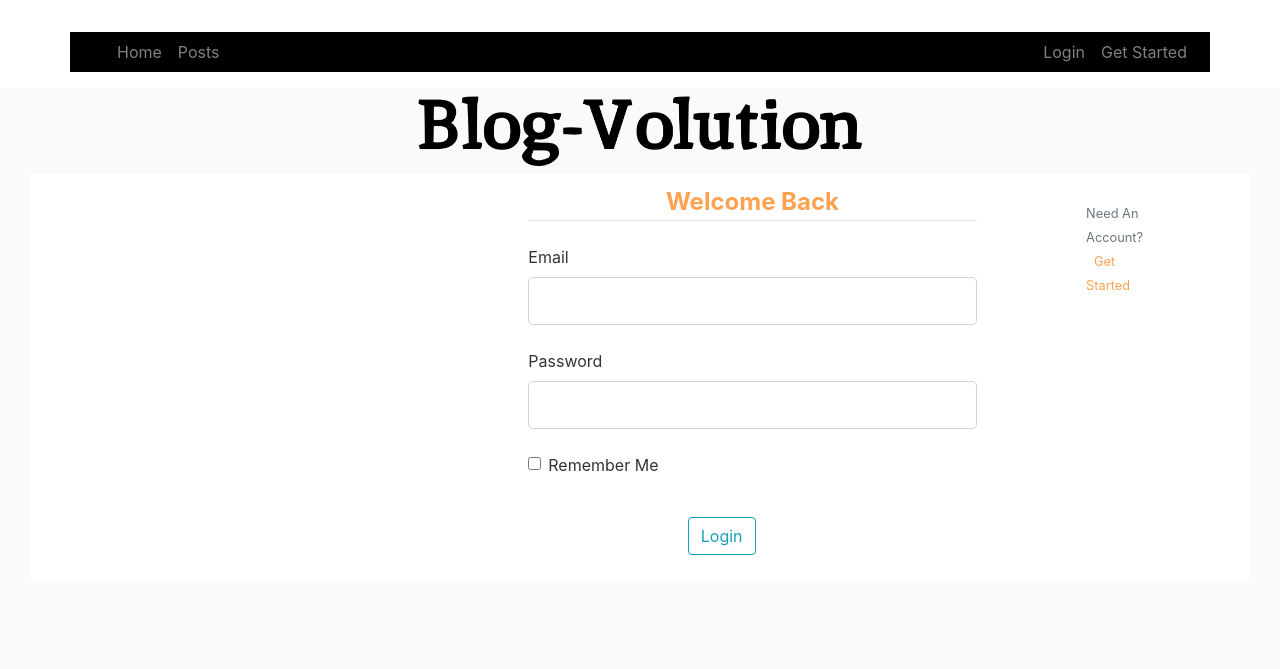
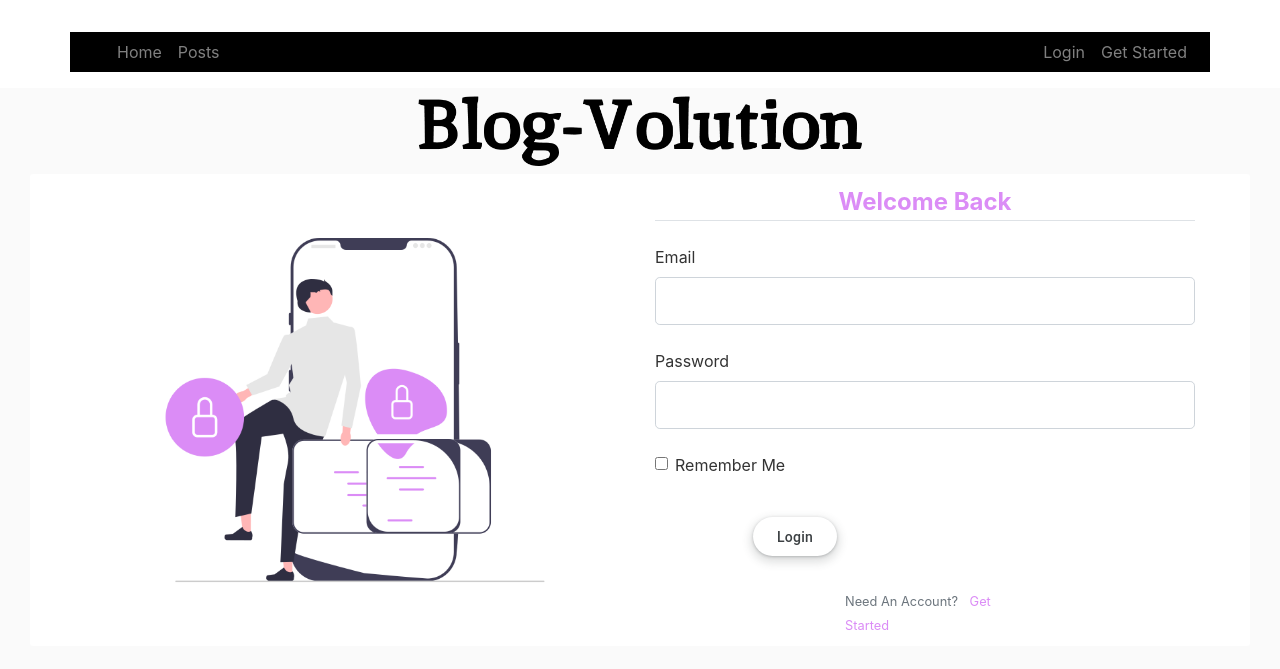
Before and after one commit to AtienoObwanda/Blogvolution, a Flask app: page /auth/login in a window 1280 px wide. Shown: the top 669 px of the page. Run offline with Flask 2, Linux system fonts and the light colour scheme; some libraries are stand-ins or nearby versions.

Commit message:
styling done

```diff
--- a/app/main/views.py
+++ b/app/main/views.py
@@ -5,7 +5,7 @@ from flask_login import login_required,current_user
 
 from .forms import PostForm,CommentForm
 from . import main
-from ..models import Post, User, Like, Comment, Quote
+from ..models import Post, User, Like, Comment, Quote, Subscription
 from .. import db
 from ..requests import getRandorm #getPopular
 
@@ -132,3 +132,7 @@ def updatePost(post_id):
         form.content.data = post.content
     return render_template('post.html', title='Update Post',
                            form=form, legend='Update Post')
+
+# @main.route("/post/<int:post_id>/update", methods=['GET', 'POST'])
+# @login_required
+# def subscribe
--- a/app/static/base.css
+++ b/app/static/base.css
@@ -77,16 +77,74 @@ body {
   .account-heading {
     font-size: 2.5rem;
   }
-  .rite{
-    margin-top: -5% !important;
-    width: 307px;
-    height: 20px;
-    left: 1223px;
-    top: 2px;
-    font-family: 'Inter';
-    font-style: normal;
-    font-weight: 700;
-    font-size: 13px;
-    line-height: 16px;
-    color: #000000;
-  }
+ /* CSS */
+ .button-17 {
+   margin-left: 7em;
+    justify-self: center;
+    align-items: center;
+    appearance: none;
+    background-color: #fff;
+    border-radius: 20px;
+    border-style: none;
+    box-shadow: rgba(0, 0, 0, .2) 0 3px 5px -1px,rgba(0, 0, 0, .14) 0 6px 10px 0,rgba(0, 0, 0, .12) 0 1px 18px 0;
+    box-sizing: border-box;
+    color: #3c4043;
+    cursor: pointer;
+    display: inline-flex;
+    fill: currentcolor;
+    font-family: "Google Sans",Roboto,Arial,sans-serif;
+    font-size: 14px;
+    font-weight: 500;
+    height: 39px;
+    justify-content: center;
+    letter-spacing: .25px;
+    line-height: normal;
+    max-width: 100%;
+    overflow: visible;
+    padding: 2px 24px;
+    position: relative;
+    text-align: center;
+    text-transform: none;
+    transition: box-shadow 280ms cubic-bezier(.4, 0, .2, 1),opacity 15ms linear 30ms,transform 270ms cubic-bezier(0, 0, .2, 1) 0ms;
+    user-select: none;
+    -webkit-user-select: none;
+    touch-action: manipulation;
+    width: auto;
+    will-change: transform,opacity;
+    z-index: 0;
+}
+
+.button-17:hover {
+  background: #F6F9FE;
+  color: #DB8CF6;
+}
+
+.button-17:active {
+  box-shadow: 0 4px 4px 0 rgb(60 64 67 / 30%), 0 8px 12px 6px rgb(60 64 67 / 15%);
+  outline: none;
+}
+
+.button-17:focus {
+  outline: none;
+  border: 2px solid #4285f4;
+}
+
+.button-17:not(:disabled) {
+  box-shadow: rgba(60, 64, 67, .3) 0 1px 3px 0, rgba(60, 64, 67, .15) 0 4px 8px 3px;
+}
+
+.button-17:not(:disabled):hover {
+  box-shadow: rgba(60, 64, 67, .3) 0 2px 3px 0, rgba(60, 64, 67, .15) 0 6px 10px 4px;
+}
+
+.button-17:not(:disabled):focus {
+  box-shadow: rgba(60, 64, 67, .3) 0 1px 3px 0, rgba(60, 64, 67, .15) 0 4px 8px 3px;
+}
+
+.button-17:not(:disabled):active {
+  box-shadow: rgba(60, 64, 67, .3) 0 4px 4px 0, rgba(60, 64, 67, .15) 0 8px 12px 6px;
+}
+
+.button-17:disabled {
+  box-shadow: rgba(60, 64, 67, .3) 0 1px 3px 0, rgba(60, 64, 67, .15) 0 4px 8px 3px;
+}
--- a/app/templates/auth/login.html
+++ b/app/templates/auth/login.html
@@ -1,15 +1,16 @@
 {% extends "base.html" %}
 {% block content %}
     <div class="content-section login">
+        <div class="container">
         <div class="row">
             <div class="col">
-                <!-- <img src="{{ url_for('static', filename='login.png') }}" style="width: 100%; height:100%"/> -->
+                <img src="{{ url_for('static', filename='login.png') }}" style="width: 100%; height:100%"/>
             </div>
             <div class="col">
                 <form method="POST" action="">
                     {{ form.hidden_tag() }}
                     <fieldset class="form-group">
-                        <legend class="border-bottom mb-4 text-center" style="color:#fea150; font-weight: bold">Welcome Back</legend>
+                        <legend class="border-bottom mb-4 text-center" style="color:#DB8CF6; font-weight: bold">Welcome Back</legend>
                         <div class="form-group mb-4">
                             {{ form.email.label(class="form-control-label") }}
                             {% if form.email.errors %}
@@ -43,13 +44,11 @@
                     </fieldset>
                     <div class="form-group">
                         <div class="row">
-                            <div class="col"></div>
+
                             <div class="col">
                                 {{ form.submit(class="btn btn-outline-info button-17") }}
                             </div>
-                            <div class="col"></div>
                         </div>
-                    </div>
 
                 </form>
             </div>
@@ -58,12 +57,13 @@
                     <div class="col">
                         <div class="">
                             <small class="text-muted text-center">
-                                Need An Account? <a class="ml-2" href="{{ url_for('auth.register') }}" style="text-decoration: none;color:#fea150">Get Started</a>
+                                Need An Account? <a class="ml-2" href="{{ url_for('auth.register') }}" style="text-decoration: none;color:#DB8CF6">Get Started</a>
                             </small>
                         </div>
                     </div>
                     <div class="col"></div>
                 </div>
+            </div>
         </div>
     </div>
 {% endblock content %}
```
Also changed, not shown: app/models.py (+11 -0 lines), app/templates/auth/register.html (+5 -3 lines), app/templates/blog.html (+12 -0 lines), app/templates/index.html (+5 -4 lines), app/static/login.png (added), app/static/sign.png (added).
